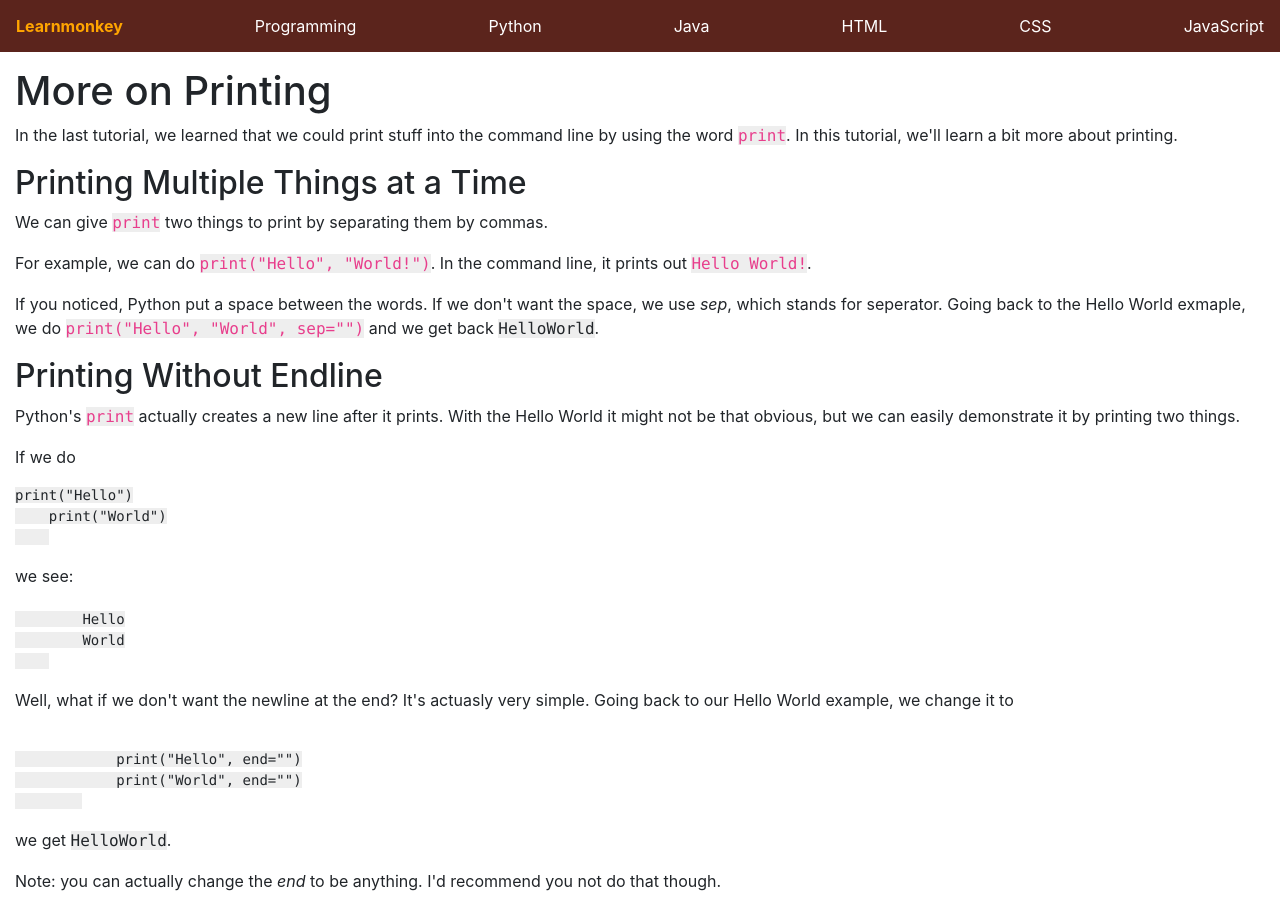
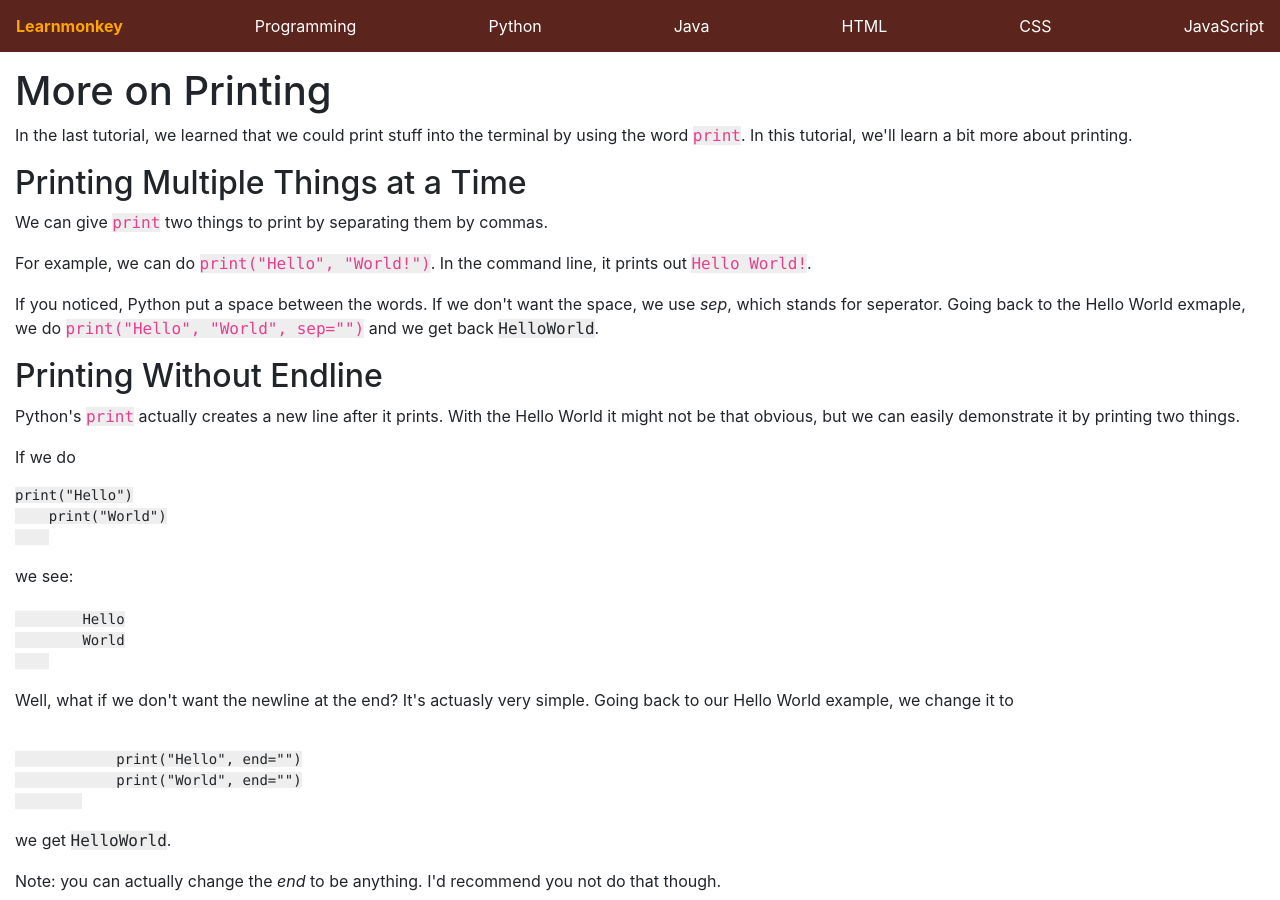
Before and after one commit to learnmonkey/learnmonkey.github.io, a Jekyll site: the page built from programming/python/more-on-printing.html, in a window 1280 px wide and 900 px high. Built offline with Jekyll 4.4.1, drawn with Linux system fonts in a browser that asks for light colours.

Commit message:
quick fix on wording in tutorial

```diff
--- a/programming/python/more-on-printing.html
+++ b/programming/python/more-on-printing.html
@@ -5,7 +5,7 @@ permalink: /programming/python/more-on-printing/
 ---
 
 <h1>More on Printing</h1>
-<p>In the last tutorial, we learned that we could print stuff into the command line by using the word <code>print</code>. In this tutorial, we'll learn a bit more about printing.</p>
+<p>In the last tutorial, we learned that we could print stuff into the terminal by using the word <code>print</code>. In this tutorial, we'll learn a bit more about printing.</p>
 
 <section>
     <h2>Printing Multiple Things at a Time</h2>
```
